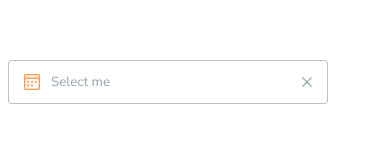
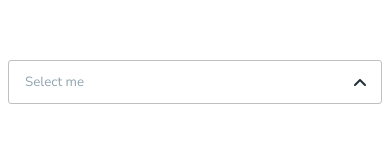
Before and after one commit to turbocharged3329/picker-test, a Vue app: page / in a window 390 px wide. Shown: the top 160 px of the page. Built offline with nearby package versions, Linux system fonts and the light colour scheme.

Commit message:
add mobile styles

```diff
--- a/src/App.vue
+++ b/src/App.vue
@@ -3,7 +3,7 @@
     <p>{{ selected }}</p>
     <custom-select
       :select-data="selectData"
-      :type="'date'"
+      :type="'multiple-choice'"
       :placeholder="'Select me'"
       v-model="selected"
     ></custom-select>
--- a/src/components/CustomSelect.vue
+++ b/src/components/CustomSelect.vue
@@ -278,9 +278,6 @@ button {
   border-radius: 3px;
   top: calc(100% + 10px);
   position: absolute;
-  &.above-input {
-    top: calc(-100% + 10px);
-  }
 }
 .selected {
   background-color: #ff9a4d;
@@ -345,12 +342,15 @@ button {
   }
   &__input {
     cursor: pointer;
-    min-width: 320px;
+    min-width: 300px;
     height: 44px;
     box-sizing: border-box;
     border-radius: 3px;
     border: 1px solid silver;
     padding: 0px 50px 0 16px;
+    @media (max-width: 768px) {
+      width: 100% !important;
+    }
     &.active {
       border: 0.7px solid #ff9a4d;
       outline: none;
@@ -366,6 +366,9 @@ button {
       width: fit-content;
       height: fit-content;
       position: relative;
+      @media (max-width: 768px) {
+        width: 100% !important;
+      }
       &.date {
         position: relative;
         & .select__input {
@@ -433,6 +436,9 @@ button {
   &__picker {
     width: 290px;
     height: 220px;
+    @media (max-width: 576px) {
+      width: 100% !important;
+    }
     &-wrapper {
       width: 100%;
       height: 100%;
@@ -499,8 +505,12 @@ button {
     flex-flow: row wrap;
     justify-content: center;
     align-items: center;
-    max-width: 320px;
-    width: 320px;
+    min-width: 300px;
+    width: fit-content;
+    @media (max-width: 768px) {
+      max-width: 100%;
+      width: 100% !important;
+    }
     &.small {
       height: fit-content;
     }
@@ -511,7 +521,7 @@ button {
         width: 16px; /* ширина scrollbar */
       }
       &::-webkit-scrollbar-track {
-        background: transparent; /* цвет дорожки */
+        background: white; /* цвет дорожки */
       }
       &::-webkit-scrollbar-thumb {
         background-color: #d0d9de; /* цвет плашки */
@@ -532,9 +542,13 @@ button {
     flex-flow: row wrap;
     justify-content: center;
     align-items: center;
-    max-width: 320px;
-    width: 320px;
+    min-width: 300px;
+    width: fit-content;
     height: fit-content;
+    @media (max-width: 768px) {
+      max-width: 100%;
+      width: 100% !important;
+    }
     &-item {
       @extend .select-item;
       padding-right: 16px;
```
